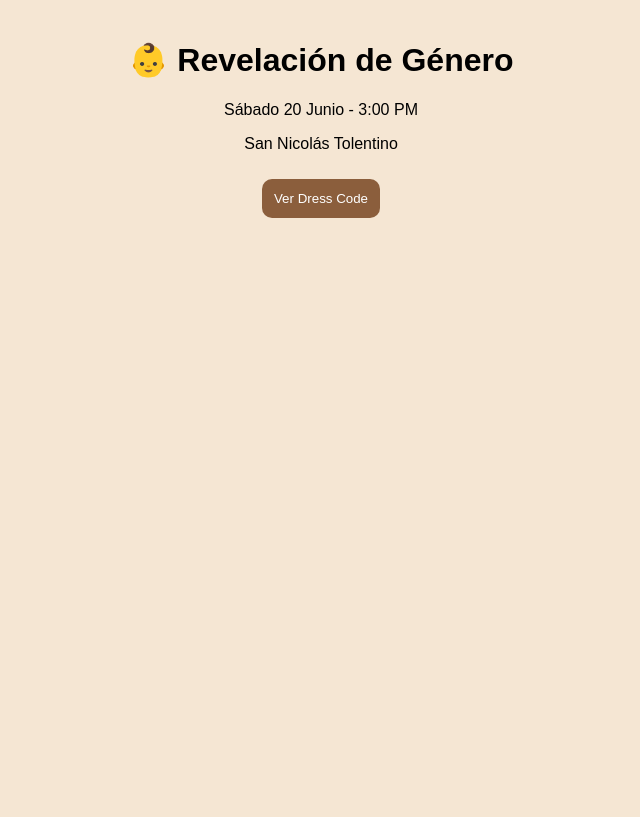
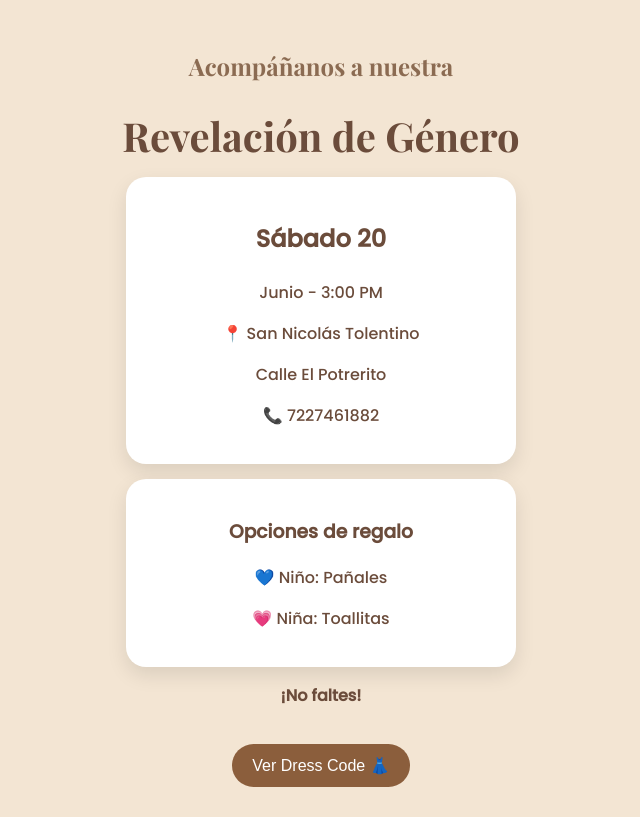
Before and after one commit to samuealvarez06-cyber/revelacion-bebe, a plain HTML site: page index.html in a window 1280 px wide. Shown: the whole page, without its empty margins (319-959 px from the left). Drawn offline with nearby package versions, Linux system fonts and the light colour scheme.

Commit message:
Update index.html

```diff
--- a/index.html
+++ b/index.html
@@ -3,46 +3,139 @@
 <head>
 <meta charset="UTF-8">
 <meta name="viewport" content="width=device-width, initial-scale=1.0">
-<title>Revelación</title>
+
+<title>Revelación de Género</title>
+
+<link href="https://fonts.googleapis.com/css2?family=Playfair+Display:wght@400;700&family=Poppins:wght@300;500&display=swap" rel="stylesheet">
 
 <style>
 body{
   margin:0;
-  font-family: Arial;
+  font-family:'Poppins', sans-serif;
+  background:#f3e5d3;
+  color:#6b4c3b;
   text-align:center;
-  background:#f5e6d3;
 }
 
-.seccion{ display:none; padding:20px; }
-.activa{ display:block; }
+/* SECCIONES */
+.seccion{
+  display:none;
+  padding:30px 20px;
+}
 
+.activa{
+  display:block;
+}
+
+/* TITULOS */
+h1{
+  font-family:'Playfair Display', serif;
+  font-size:2.5em;
+  margin-bottom:10px;
+}
+
+h2{
+  font-family:'Playfair Display', serif;
+}
+
+/* TARJETAS */
+.card{
+  background:white;
+  border-radius:20px;
+  padding:20px;
+  margin:15px auto;
+  max-width:350px;
+  box-shadow:0 8px 20px rgba(0,0,0,0.1);
+}
+
+/* BOTONES */
 button{
-  padding:12px;
-  margin:10px;
+  margin-top:20px;
+  padding:12px 20px;
   border:none;
-  border-radius:10px;
+  border-radius:25px;
   background:#8b5e3c;
   color:white;
+  font-size:16px;
+  cursor:pointer;
+  transition:0.3s;
+}
+
+button:hover{
+  background:#6b4c3b;
+}
+
+/* DETALLES */
+.fecha{
+  font-size:1.5em;
+  font-weight:bold;
+}
+
+.sub{
+  color:#8b6b52;
+}
+
+/* EMOJIS */
+.emoji{
+  font-size:1.2em;
 }
 </style>
+
 </head>
 
 <body>
 
+<!-- 🌟 PAGINA 1 -->
 <div id="p1" class="seccion activa">
-<h1>👶 Revelación de Género</h1>
-<p>Sábado 20 Junio - 3:00 PM</p>
-<p>San Nicolás Tolentino</p>
 
-<button onclick="mostrar('p2')">Ver Dress Code</button>
+<h2 class="sub">Acompáñanos a nuestra</h2>
+<h1>Revelación de Género</h1>
+
+<div class="card">
+<p class="fecha">Sábado 20</p>
+<p>Junio - 3:00 PM</p>
+
+<p>📍 San Nicolás Tolentino</p>
+<p>Calle El Potrerito</p>
+<p>📞 7227461882</p>
 </div>
 
+<div class="card">
+<h3>Opciones de regalo</h3>
+<p>💙 Niño: Pañales</p>
+<p>💗 Niña: Toallitas</p>
+</div>
+
+<p><b>¡No faltes!</b></p>
+
+<button onclick="mostrar('p2')">
+Ver Dress Code 👗
+</button>
+
+</div>
+
+<!-- 👗 PAGINA 2 -->
 <div id="p2" class="seccion">
-<h1>👗 Dress Code</h1>
-<p>Hombre: camisa blanca, jeans</p>
-<p>Mujer: blanco elegante</p>
 
-<button onclick="mostrar('p1')">Regresar</button>
+<h1>Dress Code</h1>
+
+<div class="card">
+<h3>👨 Hombre</h3>
+<p>Camisa blanca</p>
+<p>Jeans oscuros</p>
+</div>
+
+<div class="card">
+<h3>👩 Mujer</h3>
+<p>Camisa blanca</p>
+<p>Jeans oscuros</p>
+<p>Vestido blanco</p>
+</div>
+
+<button onclick="mostrar('p1')">
+⬅️ Regresar
+</button>
+
 </div>
 
 <script>
```
